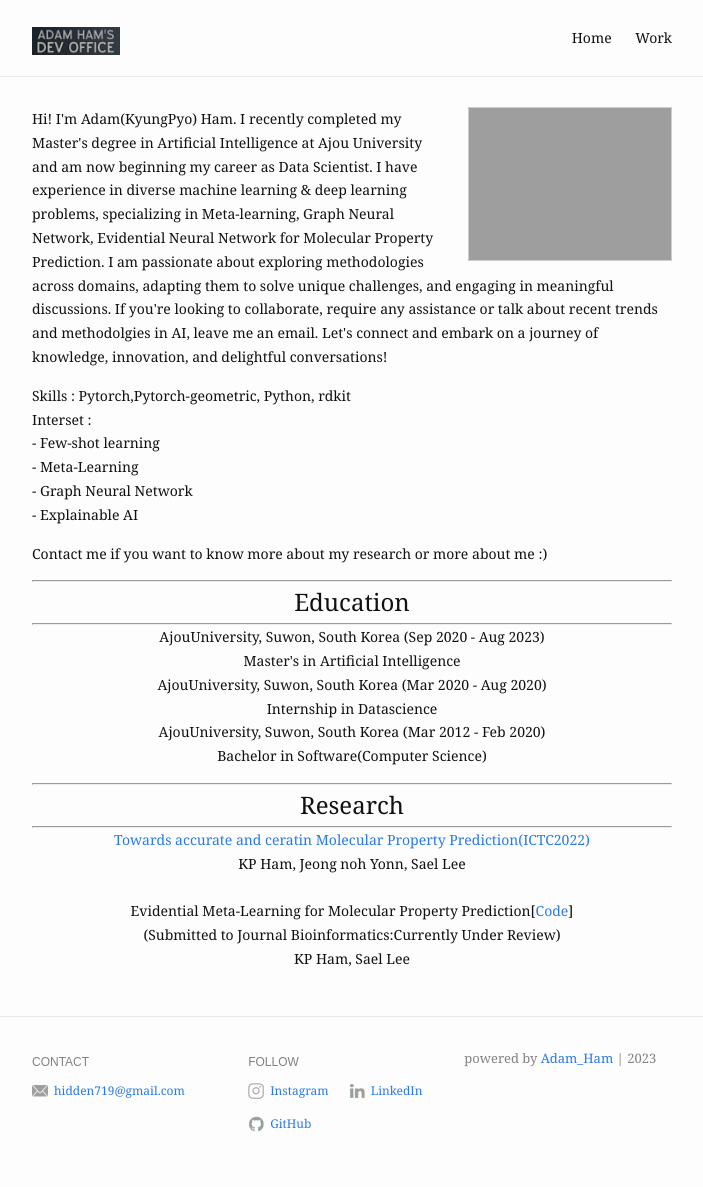
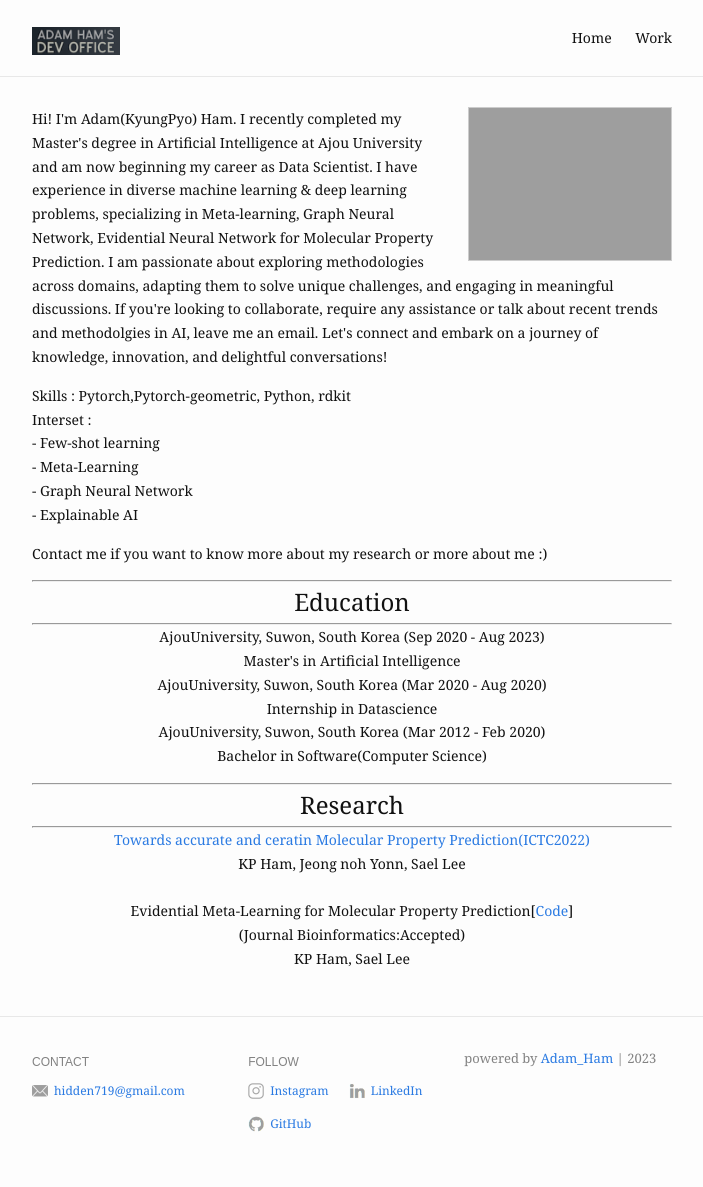
Before and after one commit to hidden719/hidden719.github.io, a Jekyll site: the page built from index.md, in a window 1280 px wide. Shown: the whole page, without its empty margins (288-991 px from the left). Built offline with Jekyll 4.4.1, drawn with Linux system fonts in a browser that asks for light colours.

Commit message:
modified:   index.md

```diff
--- a/index.md
+++ b/index.md
@@ -48,7 +48,7 @@ Bachelor in Software(Computer Science)
 KP Ham, Jeong noh Yonn, Sael Lee<br><br>
 
 Evidential Meta-Learning for Molecular Property Prediction[<a href="https://github.com/Ajou-DILab/EM3P2">Code</a>]<br>
-(Submitted to Journal Bioinformatics:Currently Under Review)<br>
+(Journal Bioinformatics:Accepted)<br>
 KP Ham, Sael Lee
 
 </p>
```
